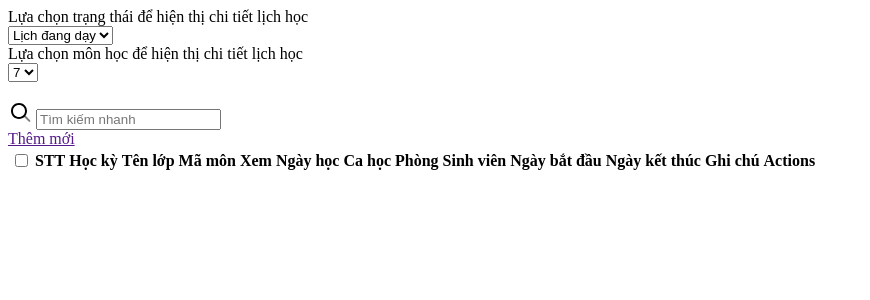
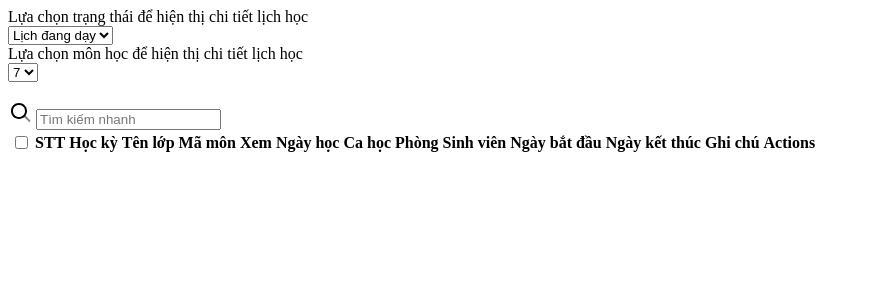
Before and after one commit to thaolaptrinh/fpoly-teacher-tool, a PHP site: template app/views/teacher/calendar/lich_day.php in a window 1280 px wide. Shown: the top 300 px of the page, without its empty margins (0-870 px from the left). Run offline with PHP 8.4, Linux system fonts and the light colour scheme; the template is opened without the code that fills it, so the values that code supplies are empty.

Commit message:
change file

```diff
--- a/app/views/teacher/calendar/lich_day.php
+++ b/app/views/teacher/calendar/lich_day.php
@@ -51,7 +51,7 @@
     </div>
     <div class="card-toolbar flex-row-fluid justify-content-end gap-5">
 
-      <a href="" data-bs-toggle="modal" data-bs-target="#kt_modal_create_app" class="btn btn-primary">Thêm mới</a>
+      <!-- <a href="" data-bs-toggle="modal" data-bs-target="#kt_modal_create_app" class="btn btn-primary">Thêm mới</a> -->
     </div>
   </div>
   <div class="card-body pt-0">
```
Also changed, not shown: app/views/teacher/index.php (+3 -21 lines).
